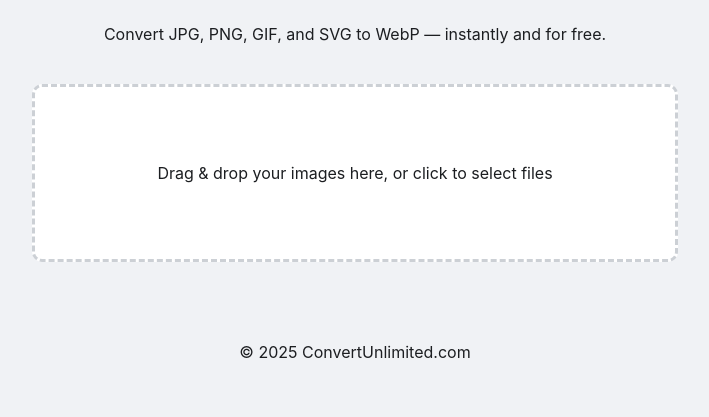
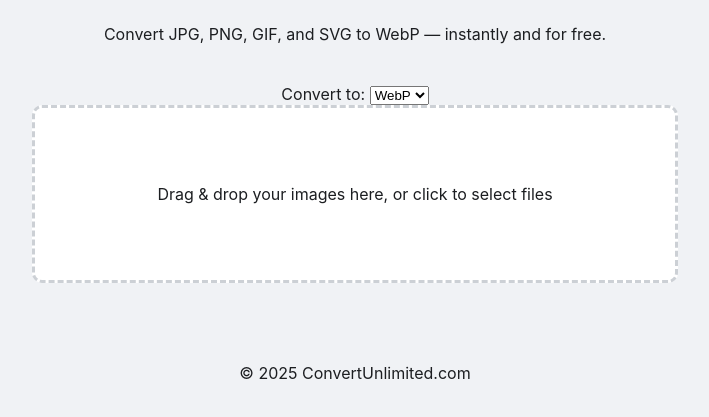
Before and after one commit to dunkin-novice/convertunlimited.com, a plain HTML site: page index.html in a window 1280 px wide. Shown: the part 99-516 px from the top of the page, without its empty margins (285-994 px from the left). Drawn offline with nearby package versions, Linux system fonts and the light colour scheme.

Commit message:
Update index.html

```diff
--- a/index.html
+++ b/index.html
@@ -13,6 +13,14 @@
     </header>
 
     <main>
+        <div id="output-options">
+            <label for="format-select">Convert to:</label>
+            <select id="format-select">
+            <option value="webp" selected>WebP</option>
+            <option value="png">PNG</option>
+            <option value="jpeg">JPEG</option>
+            </select>
+        </div>
         <div id="upload-area">
             <p>Drag & drop your images here, or click to select files</p>
             <input type="file" id="file-input" multiple accept=".jpg, .jpeg, .png, .gif, .svg">
```
